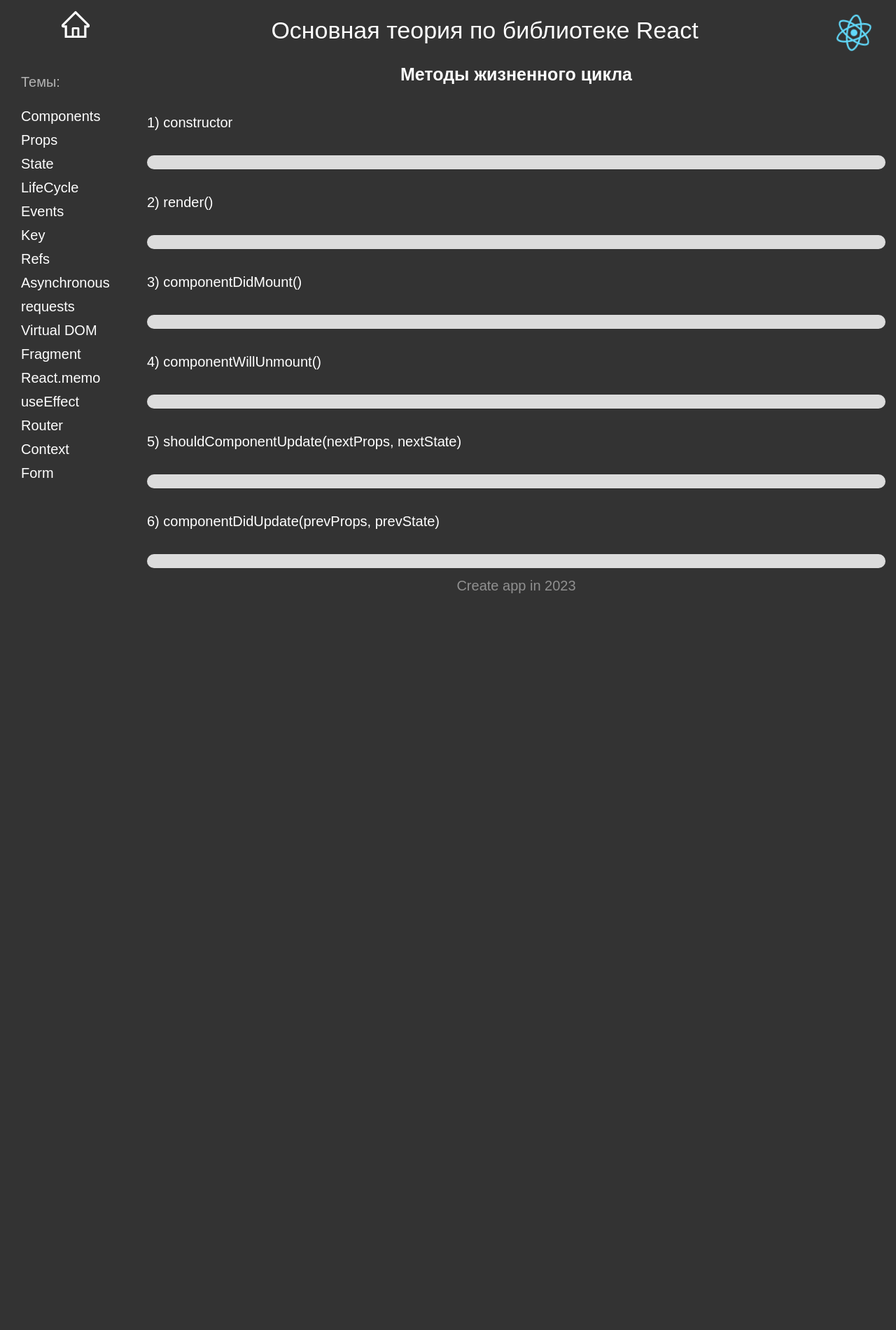
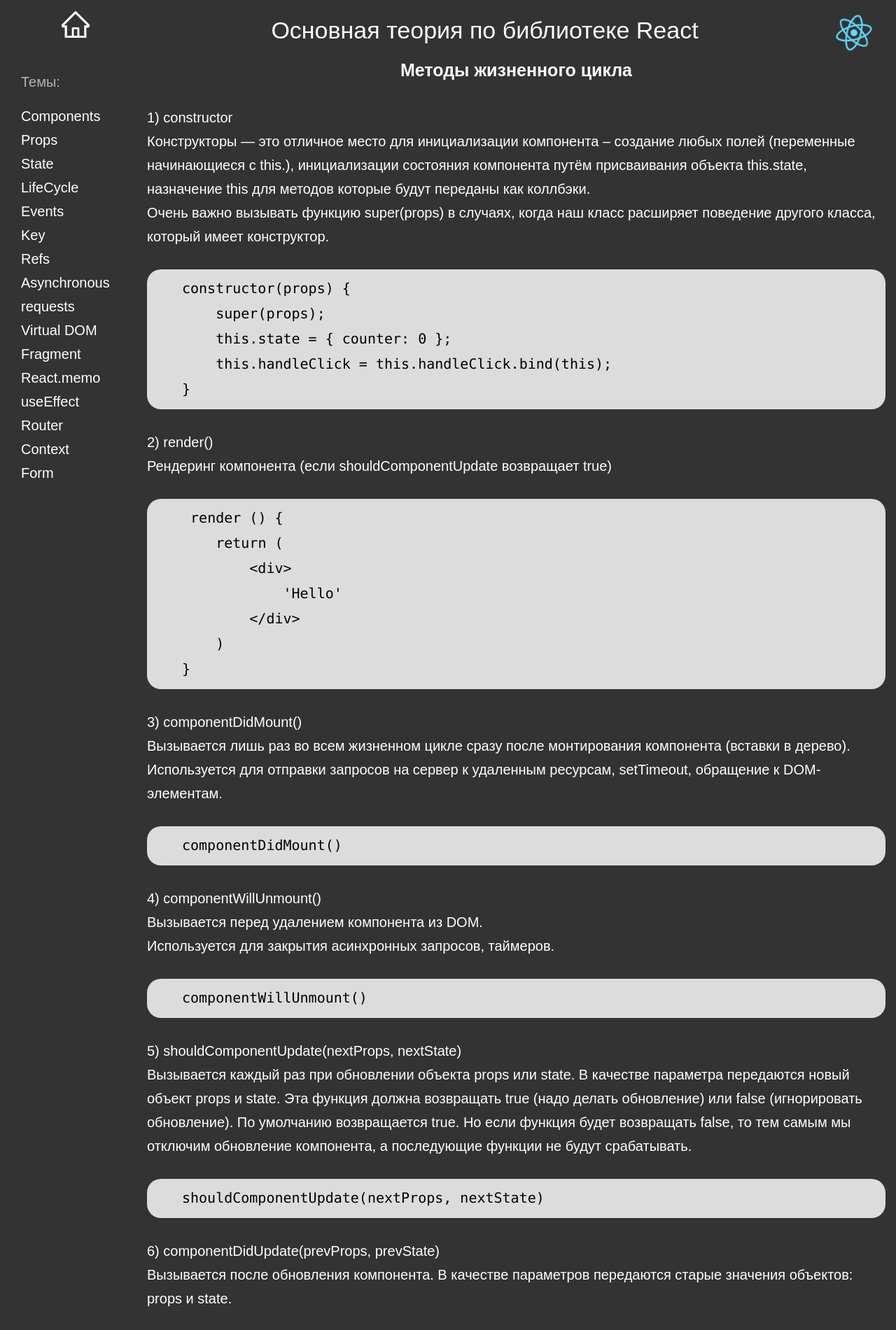
Before and after one commit to MaksMeamk/Shpora, a React (Create React App) app: page /lifecycle in a window 1280 px wide. Shown: the top 1901 px of the page at 70% size. Before the commit the page ends 877 px from the top, so only its background shows below. Built offline with nearby package versions, Linux system fonts and the light colour scheme.

Commit message:
Day9 LyfeCycle

```diff
--- a/src/App.css
+++ b/src/App.css
@@ -1,11 +1,11 @@
 .header {
-  height: 70px;
+  /* height: 70px; */
   display: flex;
   font-size: 34px;
 
 }
 .header-title{
-  flex: 1 0 auto;
+  flex: 1 1 auto;
   text-align: center;
 
 }
--- a/src/Components/CounterClass.js
+++ b/src/Components/CounterClass.js
@@ -22,7 +22,7 @@
                     <button className='counter__plus' onClick={this.plus}>+</button>
                 </div>
                 <div className="counter__code">
-                    <pre>
+                    <pre className='counter__code_text'>
                         <code>{`class CounterClass extends React.Component {
     constructor(props) {
         super(props);
--- a/src/Components/CounterFunc.js
+++ b/src/Components/CounterFunc.js
@@ -17,7 +17,7 @@
                 <button className="counter__plus" onClick={plus}>+</button>
             </div>
             <div className="counter__code">
-                <pre>
+                <pre className='counter__code_text'>
                     <code>{`const CounterFunc = () => {
     const [count, setCount] = useState(0)
     const minus = () => {
--- a/src/Components/LifeCycle.js
+++ b/src/Components/LifeCycle.js
@@ -7,12 +7,16 @@
             <div className=' theme__code code code'>
                 <p className='code__title'>1) constructor</p>
                 <div className='theme__text text'>
-                    <p className='text__item'></p>
-                    <p className='text__item'></p>
+                    <p className='text__item'>Конструкторы — это отличное место для инициализации компонента – создание любых полей (переменные начинающиеся с this.), инициализации состояния компонента путём присваивания объекта this.state, назначение this для методов которые будут переданы как коллбэки.</p>
+                    <p className='text__item'> Очень важно вызывать функцию super(props) в случаях, когда наш класс расширяет поведение другого класса, который имеет конструктор.</p>
                     <p className='text__item'></p>
                 </div>
                 <pre className='code__item'>
-                    <code>{``}
+                    <code>{`constructor(props) {
+    super(props);
+    this.state = { counter: 0 };
+    this.handleClick = this.handleClick.bind(this);
+}`}
                     </code>
                 </pre>
             </div>
@@ -20,12 +24,16 @@
             <div className=' theme__code code code'>
                 <p className='code__title'>2) render()</p>
                 <div className='theme__text text'>
-                    <p className='text__item'></p>
-                    <p className='text__item'></p>
-                    <p className='text__item'></p>
+                    <p className='text__item'>Рендеринг компонента (если shouldComponentUpdate возвращает true)</p>
                 </div>
                 <pre className='code__item'>
-                    <code>{``}
+                    <code>{` render () {
+    return (
+        <div>
+            'Hello'
+        </div>
+    )
+}`}
                     </code>
                 </pre>
             </div>
@@ -33,12 +41,11 @@
             <div className=' theme__code code code'>
                 <p className='code__title'>3) componentDidMount()</p>
                 <div className='theme__text text'>
-                    <p className='text__item'></p>
-                    <p className='text__item'></p>
-                    <p className='text__item'></p>
+                    <p className='text__item'>Вызывается лишь раз во всем жизненном цикле сразу после монтирования компонента (вставки в дерево). </p>
+                    <p className='text__item'>Используется для отправки запросов на сервер к удаленным ресурсам, setTimeout, обращение к DOM-элементам.</p>
                 </div>
                 <pre className='code__item'>
-                    <code>{``}
+                    <code>{`componentDidMount()`}
                     </code>
                 </pre>
             </div>
@@ -46,12 +53,11 @@
             <div className=' theme__code code code'>
                 <p className='code__title'>4) componentWillUnmount()</p>
                 <div className='theme__text text'>
-                    <p className='text__item'></p>
-                    <p className='text__item'></p>
-                    <p className='text__item'></p>
+                    <p className='text__item'>Вызывается перед удалением компонента из DOM. </p>
+                    <p className='text__item'>Используется для закрытия асинхронных запросов, таймеров.</p>
                 </div>
                 <pre className='code__item'>
-                    <code>{``}
+                    <code>{`componentWillUnmount()`}
                     </code>
                 </pre>
             </div>
@@ -59,12 +65,10 @@
             <div className=' theme__code code code'>
                 <p className='code__title'>5) shouldComponentUpdate(nextProps, nextState)</p>
                 <div className='theme__text text'>
-                    <p className='text__item'></p>
-                    <p className='text__item'></p>
-                    <p className='text__item'></p>
+                    <p className='text__item'>Вызывается каждый раз при обновлении объекта props или state. В качестве параметра передаются новый объект props и state. Эта функция должна возвращать true (надо делать обновление) или false (игнорировать обновление). По умолчанию возвращается true. Но если функция будет возвращать false, то тем самым мы отключим обновление компонента, а последующие функции не будут срабатывать.</p>
                 </div>
                 <pre className='code__item'>
-                    <code>{``}
+                    <code>{`shouldComponentUpdate(nextProps, nextState)`}
                     </code>
                 </pre>
             </div>
@@ -72,12 +76,10 @@
             <div className=' theme__code code code'>
                 <p className='code__title'>6) componentDidUpdate(prevProps, prevState)</p>
                 <div className='theme__text text'>
-                    <p className='text__item'></p>
-                    <p className='text__item'></p>
-                    <p className='text__item'></p>
+                    <p className='text__item'>Вызывается после обновления компонента. В качестве параметров передаются старые значения объектов: props и state.</p>
                 </div>
                 <pre className='code__item'>
-                    <code>{``}
+                    <code>{`componentDidUpdate(prevProps, prevState)`}
                     </code>
                 </pre>
             </div>
--- a/src/css/Counter.css
+++ b/src/css/Counter.css
@@ -15,6 +15,7 @@
     padding: 20px;
 }
 .counter__code {
+
     flex: 1 1 auto;
     font-size: 20px;
     background: rgb(220, 220, 220);
@@ -22,6 +23,9 @@
     border-radius: 20px;
     padding: 10px 10px 10px 50px;
 }
+.counter__code_text{
+    white-space: pre-wrap;
+}
 .counter__buttons{
     display: flex;
     align-items: center;
--- a/src/css/Page.css
+++ b/src/css/Page.css
@@ -7,7 +7,7 @@
 text-align: center;
 }
 .code__item {
-    overflow: scroll;
+    white-space: pre-wrap;
     background: rgb(220, 220, 220);
     color: black;
     border-radius: 20px;
```
